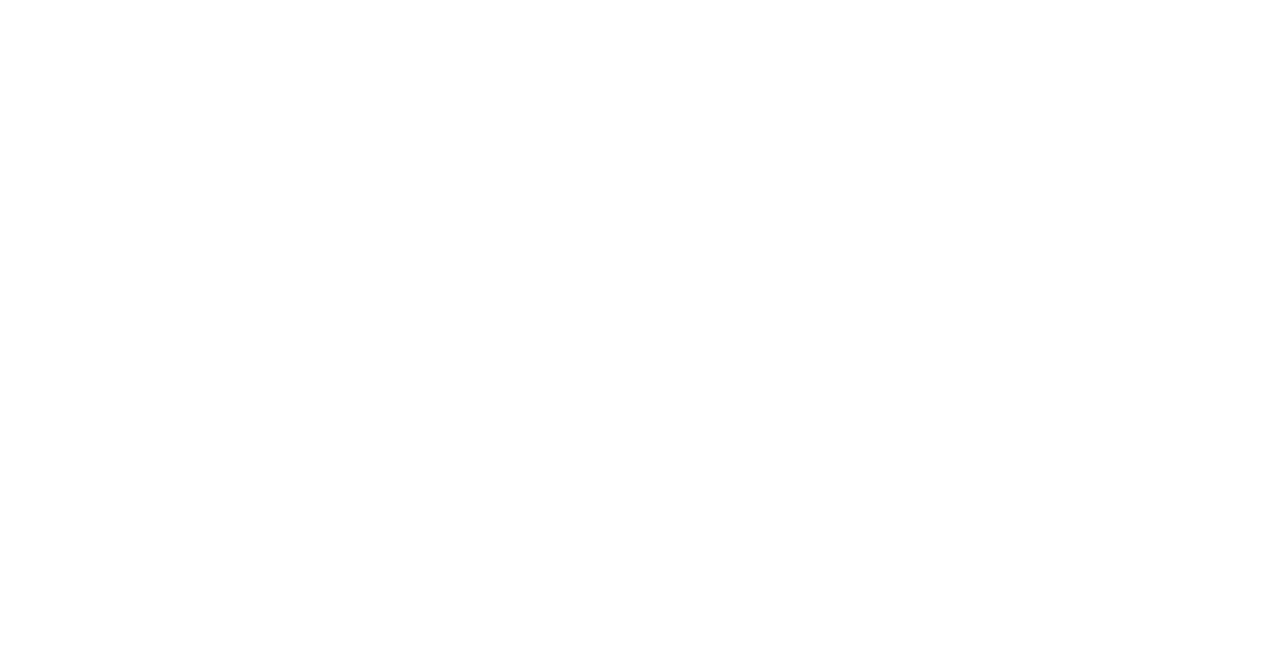
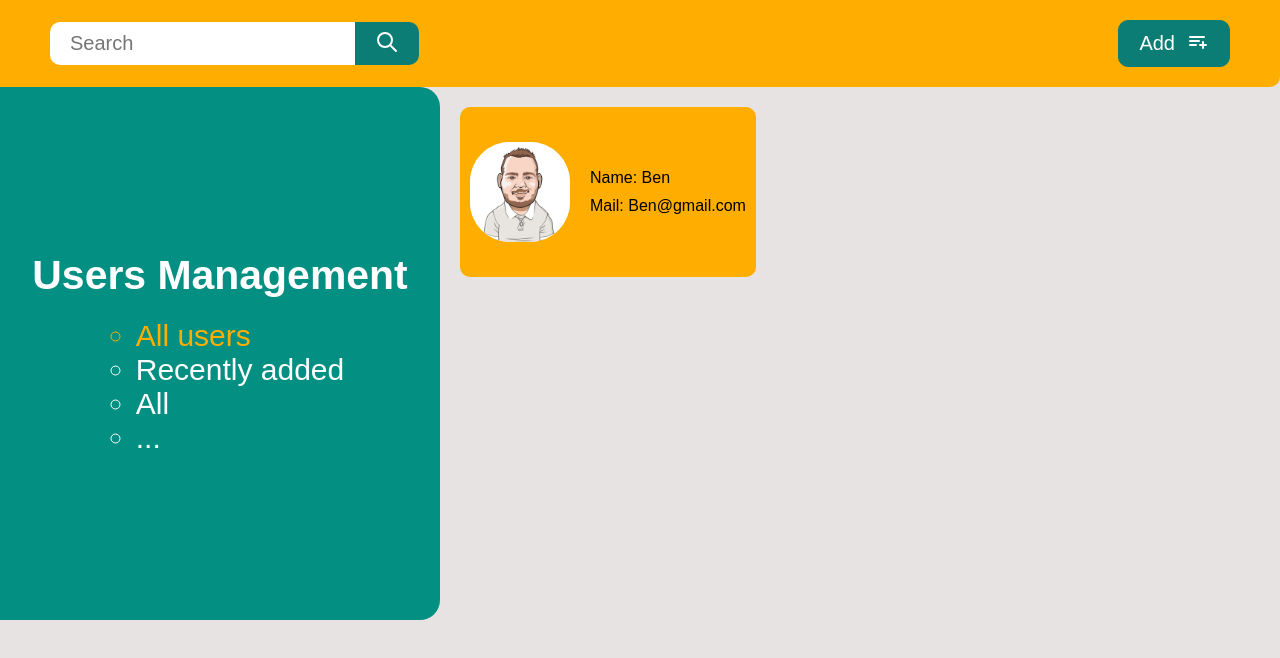
Before and after one commit to BenFRK/users, a website built with Vite: page index.html in a window 1280 px wide. Built offline with nearby package versions, Linux system fonts and the light colour scheme.

Commit message:
add interface

```diff
--- a/index.html
+++ b/index.html
@@ -1,12 +1,65 @@
 <!DOCTYPE html>
 <html lang="en">
+
 <head>
   <meta charset="UTF-8">
   <meta name="viewport" content="width=device-width, initial-scale=1.0">
   <title>Document</title>
   <link rel="stylesheet" href="style.css">
 </head>
+
 <body>
+  <section class="navbar">
+    <div class="navbar__search">
+      <input type="text" placeholder="Search">
+      <button><svg xmlns="http://www.w3.org/2000/svg" class="icon icon-tabler icon-tabler-search" width="24" height="24"
+          viewBox="0 0 24 24" stroke-width="2" stroke="currentColor" fill="none" stroke-linecap="round"
+          stroke-linejoin="round">
+          <path stroke="none" d="M0 0h24v24H0z" fill="none" />
+          <path d="M10 10m-7 0a7 7 0 1 0 14 0a7 7 0 1 0 -14 0" />
+          <path d="M21 21l-6 -6" />
+        </svg></button>
+    </div>
+    <div class="navbar__add">
+      <button>Add <span><svg xmlns="http://www.w3.org/2000/svg" class="icon icon-tabler icon-tabler-playlist-add"
+            width="24" height="24" viewBox="0 0 24 24" stroke-width="2" stroke="currentColor" fill="none"
+            stroke-linecap="round" stroke-linejoin="round">
+            <path stroke="none" d="M0 0h24v24H0z" fill="none" />
+            <path d="M19 8h-14" />
+            <path d="M5 12h9" />
+            <path d="M11 16h-6" />
+            <path d="M15 16h6" />
+            <path d="M18 13v6" />
+          </svg></span></button>
+    </div>
+  </section>
+  <section class="body">
+    <div class="body__left">
+      <div class="body__left__top">
+        <h3>Users Management</h3>
+      </div>
+      <div class="body__left__bottom">
+        <ul class="body__left__bottom__liste">
+          <li class="body__left__bottom__listes active">All users</li>
+          <li class="body__left__bottom__listes">Recently added</li>
+          <li class="body__left__bottom__listes">All</li>
+          <li class="body__left__bottom__listes">...</li>
+        </ul>
+      </div>
+    </div>
+    <div class="body__right">
+      <div class="body__right__user">
+        <div class="body__right__user__top">
+          <img class="body__right__user__top__avatar" src="user.png" alt="profil">
+        </div>
+        <div class="body__right__user__bottom">
+          <p>Name: <span class="body__right__user__bottom__info">Ben</span></p>
+          <p>Mail: <span class="body__right__user__bottom__info">Ben@gmail.com</span></p>
+        </div>
+      </div>
 
+    </div>
+  </section>
 </body>
+
 </html>
--- a/style.scss
+++ b/style.scss
@@ -0,0 +1,166 @@
+* {
+    margin: 0;
+    font-family: sans-serif;
+}
+
+.active {
+    color: #FFAE00;
+}
+
+body {
+    background-color: rgb(231, 227, 227);
+}
+
+.navbar {
+    display: flex;
+    align-items: center;
+    padding: 20px 50px;
+    border-radius: 0px 0px 10px 0px;
+    background-color: #FFAE00;
+
+    &__search {
+        flex: 1;
+    }
+
+    &__add {
+        flex: 1;
+    }
+
+}
+
+.navbar__search {
+    display: flex;
+    align-items: center;
+    gap: 0;
+    padding: 0;
+
+    input {
+        padding: 10px 20px;
+        font-size: 20px;
+        border: none;
+        border-right: none;
+        border-radius: 10px 0px 0px 10px;
+        background-color: white;
+    }
+
+    button {
+        padding: 8px 20px;
+        margin-left: 0px;
+        border: none;
+        border-left: none;
+        border-radius: 0px 10px 10px 0px;
+        background-color: #0C7D74;
+        transition: 0.2s;
+        color: white;
+    }
+
+    button:hover {
+        background-color: #048f83;
+    }
+}
+
+.navbar__add {
+    display: flex;
+    align-items: center;
+    justify-content: end;
+
+    button {
+        color: white;
+        padding: 8px 20px;
+        margin-left: 0px;
+        border: 1px solid #0C7D74;
+        border-radius: 10px 10px 10px 10px;
+        background-color: #0C7D74;
+        transition: 0.2s;
+        display: flex;
+        align-items: center;
+        font-size: 20px;
+        gap: 10px;
+        transition: 0.2s;
+    }
+
+    button:hover {
+        background-color: #048f83;
+        transform: scale(1.1);
+    }
+}
+
+.body {
+    display: flex;
+    height: 533px;
+
+    &__left {
+        flex: 1;
+        color: white;
+        display: flex;
+        flex-flow: column;
+        background-color: #048f83;
+        border-radius: 0px 20px 20px 0px;
+        align-items: center;
+        justify-content: center;
+        padding: 20px 20px;
+        gap: 20px;
+
+        &__top {
+            font-size: 35px;
+        }
+
+        &__bottom {
+            font-size: 30px;
+
+            ul {
+                list-style: circle;
+
+                li {
+                    cursor: pointer;
+                }
+            }
+
+            li:hover {
+                color: #FFAE00;
+                transform: scale(1.1);
+            }
+        }
+
+    }
+
+    &__right {
+        flex: 2;
+        display: flex;
+        flex-flow: row wrap;
+        padding: 20px;
+        gap: 20px;
+        max-height: 533px;
+        overflow: auto;
+    }
+}
+
+.body__right__user {
+    display: flex;
+    background-color: #FFAE00;
+    height: 150px;
+    border-radius: 10px;
+    gap: 20px;
+    padding: 10px;
+
+    &__top {
+        display: flex;
+        flex-flow: column;
+        justify-content: center;
+        align-items: center;
+
+        &__avatar {
+            height: 100px;
+            height: 100px;
+            border-radius: 40%;
+            background-color: white;
+        }
+    }
+
+    &__bottom {
+        display: flex;
+        flex-flow: column;
+        justify-content: center;
+        gap: 10px;
+    }
+}
```
Also changed, not shown: avatar.png (added), style.css, user.png (added), 1 other file.
